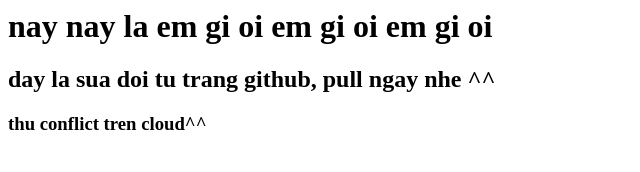
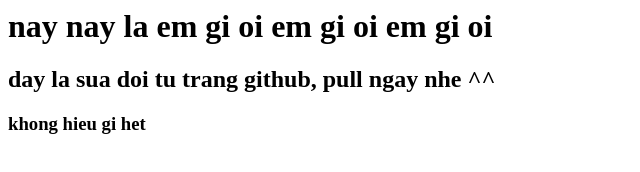
Before and after one commit to vietcuong104/democplusplus, a plain HTML site: page index.html in a window 1280 px wide. Shown: the whole page, without its empty margins (0-640 px from the left). Drawn offline with Linux system fonts and the light colour scheme.

Commit message:
update file

```diff
--- a/index.html
+++ b/index.html
@@ -1,3 +1,3 @@
 <h1>nay nay la em gi oi em gi oi em gi oi</h1>
 <h2> day la sua doi tu trang github, pull ngay nhe ^^ </h2>
-<h3> thu conflict tren cloud^^ </h3>
+<h3>khong hieu gi het</h3>
```
